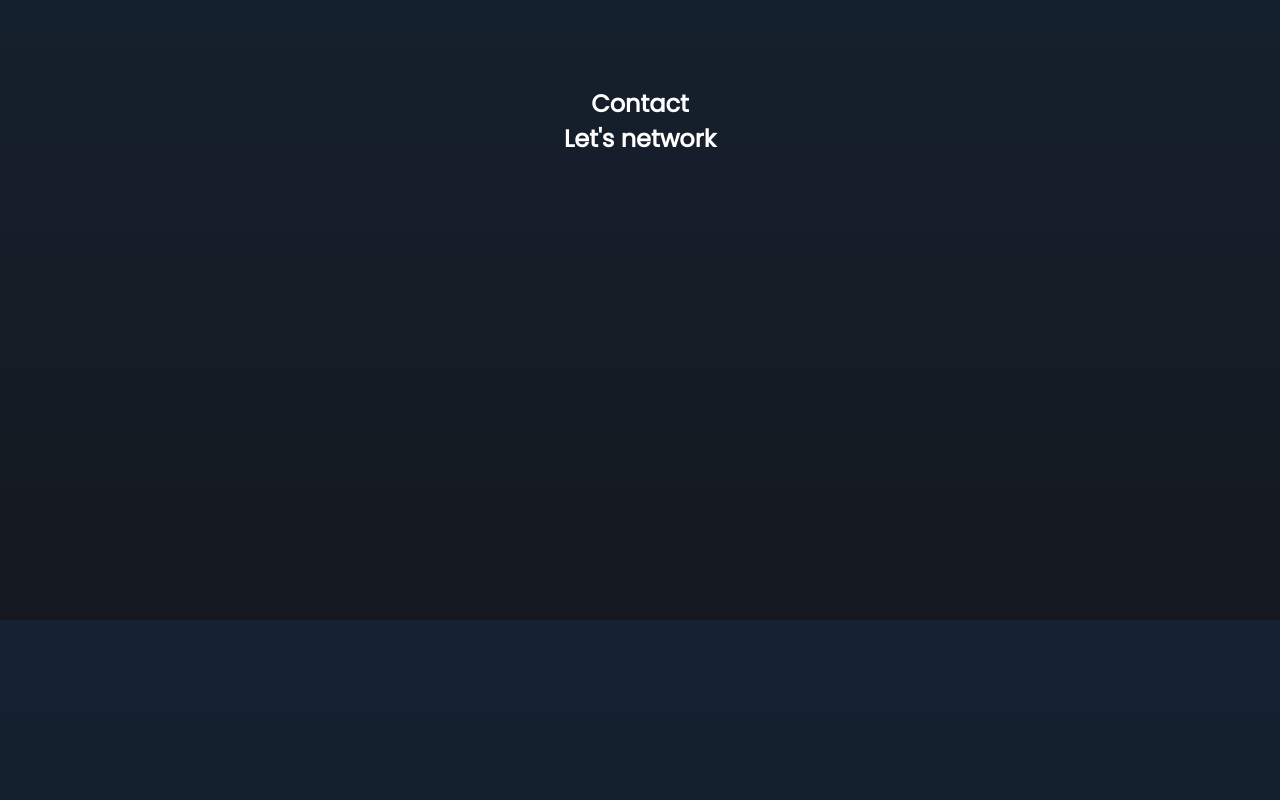
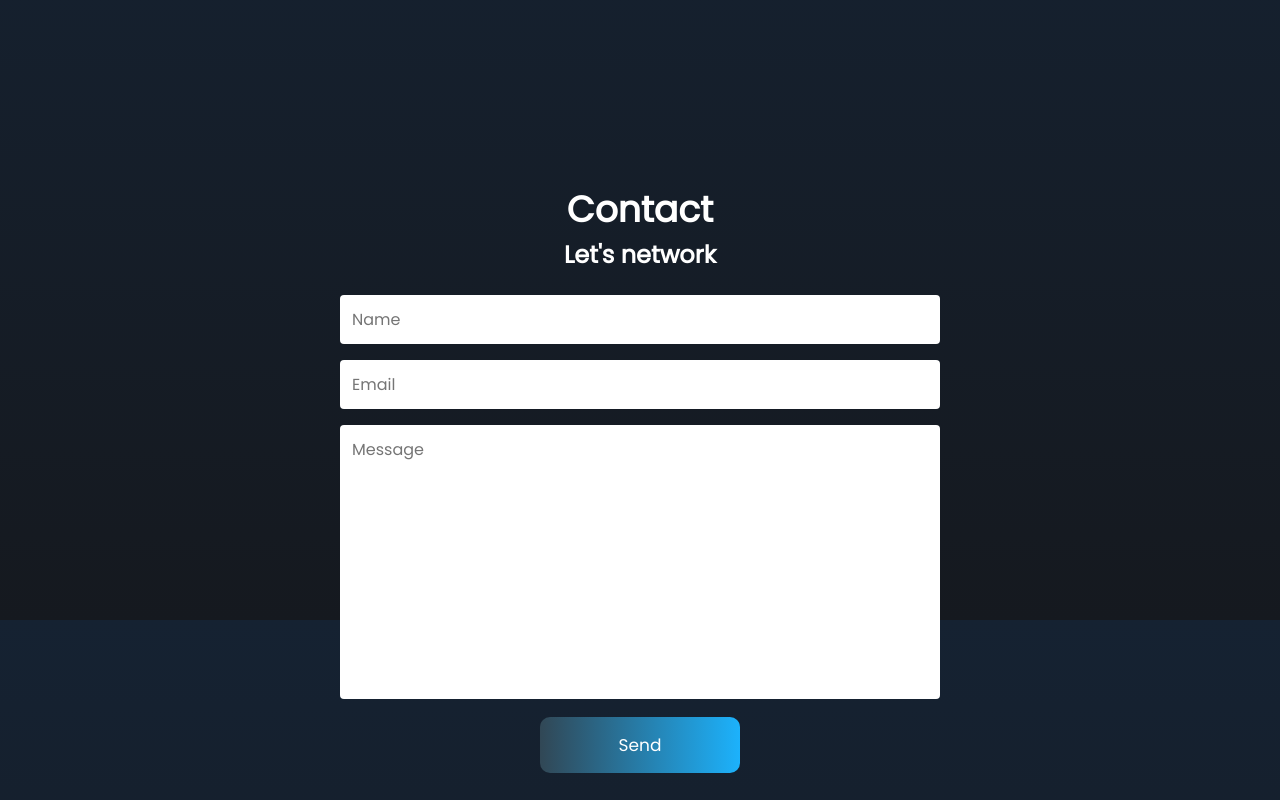
Before and after one commit to miguelSablan/portfolio-reactjs, a React (Create React App) app: page / in a window 1280 px wide. Shown: the part 2580-3380 px from the top of the page. Built offline with nearby package versions, Linux system fonts and the light colour scheme.

Commit message:
Created working Contact Form

```diff
--- a/src/components/Contact/ContactSection.css
+++ b/src/components/Contact/ContactSection.css
@@ -1,5 +1,34 @@
 .contact-section {
-  height: 100vh;
+  height: auto;
   text-align: center;
   color: var(--color-title);
+  padding: 6rem 6rem;
 }
+
+.contact-section > h1 {
+  font-size: 36px;
+}
+
+.contact-form-container {
+  max-width: 40.75rem;
+  margin: 0 auto;
+  padding: 0.938rem;
+}
+
+.contact-form {
+  display: flex;
+  flex-direction: column;
+  align-items: center;
+}
+
+.contact-form input,
+textarea {
+  font-family: var(--font-poppins);
+  border-radius: 4px;
+  padding: 12px;
+  margin: 8px;
+  font-size: 16px;
+  width: 600px;
+  outline: none;
+  resize: none;
+}
--- a/src/components/Contact/ContactSection.jsx
+++ b/src/components/Contact/ContactSection.jsx
@@ -4,9 +4,31 @@ const ContactSection = () => {
   return (
     <section id="contact" className="contact-section">
       <h1>Contact</h1>
-      <h1>Let's network</h1>
+      <h2>Let's network</h2>
 
-      <div className="contact-container"></div>
+      <div className="contact-form-container">
+        <form
+          action="https://getform.io/f/06153dd2-f8e4-4fcb-96af-97b81456d2a0"
+          method="POST"
+          className="contact-form"
+        >
+          <input name="name" placeholder="Name" type="text" required></input>
+          <input name="email" placeholder="Email" type="email" required></input>
+          <textarea
+            id="message"
+            cols="50"
+            rows="10"
+            name="message"
+            placeholder="Message"
+            class="input-field"
+            required
+          ></textarea>
+
+          <button type="submit" className="button">
+            Send
+          </button>
+        </form>
+      </div>
     </section>
   );
 };
--- a/src/components/Projects/ProjectSection.css
+++ b/src/components/Projects/ProjectSection.css
@@ -43,7 +43,7 @@
   margin-bottom: 20px;
 }
 
-.project button {
+.button {
   background-image: linear-gradient(
     to right,
     #314755 0%,
@@ -62,7 +62,7 @@
   background-size: 200% auto;
 }
 
-.project button:hover {
+.button:hover {
   background-position: right center; /* change the direction of the change here */
 }
 
--- a/src/components/Projects/ProjectSection.jsx
+++ b/src/components/Projects/ProjectSection.jsx
@@ -25,7 +25,7 @@ const ProjectSection = () => {
               using React.js.
             </p>
             <a href="">
-              <button>View Site</button>
+              <button className="button">View Site</button>
             </a>
           </div>
         </div>
@@ -45,7 +45,7 @@ const ProjectSection = () => {
             </p>
 
             <a href="https://appli-today.netlify.app/" target="_blank">
-              <button>View Site</button>
+              <button className="button">View Site</button>
             </a>
           </div>
         </div>
```
